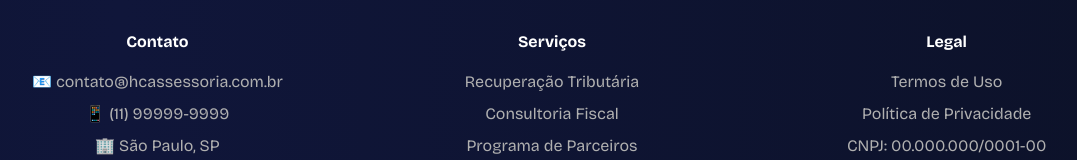
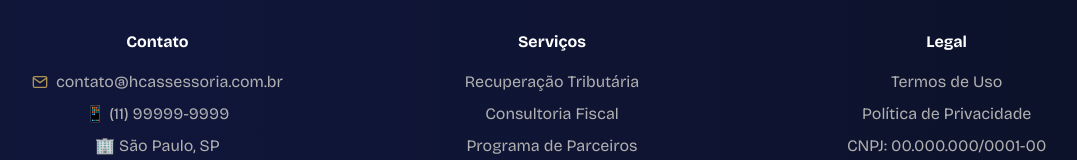
Before and after one commit to projetosvfx/hc-assessoria-partner-program-v2, a React (Vite) app: page / in a window 1280 px wide. Shown: the part 5200-5360 px from the top of the page, without its empty margins (88-1165 px from the left). Built offline with nearby package versions, Linux system fonts and the light colour scheme.

Commit message:
Replace email emoji with minimalist icon

```diff
--- a/App.tsx
+++ b/App.tsx
@@ -15,6 +15,7 @@ import { UserIcon } from './components/icons/UserIcon';
 import { UsersIcon } from './components/icons/UsersIcon';
 import { BuildingIcon } from './components/icons/BuildingIcon';
 import { CalculatorIcon } from './components/icons/CalculatorIcon';
+import { MailIcon } from './components/icons/MailIcon';
 
 // Thank You Page Component
 const ThankYouPage: React.FC<{ onBack: () => void }> = ({ onBack }) => {
@@ -85,7 +86,10 @@ const ThankYouPage: React.FC<{ onBack: () => void }> = ({ onBack }) => {
         <div className="glassmorphic-light p-6 mb-8">
           <h3 className="font-bold text-[var(--color-accent-gold)] mb-4">Dúvidas? Entre em contato:</h3>
           <div className="space-y-2 text-[var(--color-text-medium)]">
-            <p>📧 <span className="text-white">parceiros@hcassessoria.com.br</span></p>
+            <p className="flex items-center justify-center gap-2">
+              <MailIcon className="w-4 h-4 text-[var(--color-accent-gold)]" />
+              <span className="text-white">parceiros@hcassessoria.com.br</span>
+            </p>
             <p>📱 <span className="text-white">(11) 99999-9999</span></p>
           </div>
         </div>
@@ -627,7 +631,10 @@ const App: React.FC = () => {
             <div>
               <h4 className="font-bold text-white mb-4">Contato</h4>
               <div className="space-y-2 text-[var(--color-text-medium)]">
-                <p>📧 contato@hcassessoria.com.br</p>
+                <p className="flex items-center justify-center gap-2">
+                  <MailIcon className="w-4 h-4 text-[var(--color-accent-gold)]" />
+                  contato@hcassessoria.com.br
+                </p>
                 <p>📱 (11) 99999-9999</p>
                 <p>🏢 São Paulo, SP</p>
               </div>
--- /dev/null
+++ b/components/icons/MailIcon.tsx
@@ -0,0 +1,20 @@
+import React from 'react';
+import { IconProps } from './IconProps';
+
+export const MailIcon: React.FC<IconProps> = ({ className, size = 24 }) => (
+  <svg
+    xmlns="http://www.w3.org/2000/svg"
+    width={size}
+    height={size}
+    viewBox="0 0 24 24"
+    fill="none"
+    stroke="currentColor"
+    strokeWidth="2"
+    strokeLinecap="round"
+    strokeLinejoin="round"
+    className={className}
+  >
+    <path d="M4 4h16c1.1 0 2 .9 2 2v12c0 1.1-.9 2-2 2H4c-1.1 0-2-.9-2-2V6c0-1.1.9-2 2-2z" />
+    <polyline points="22,6 12,13 2,6" />
+  </svg>
+);
```
